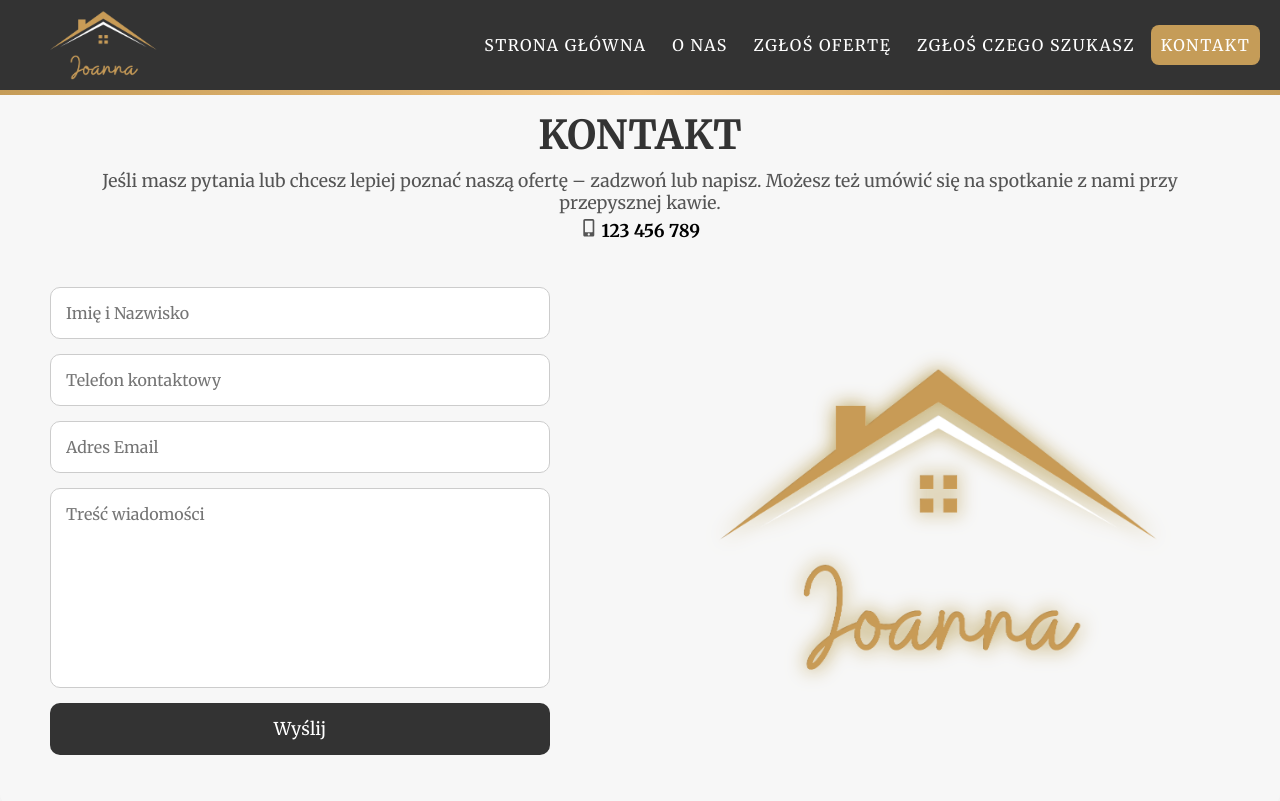
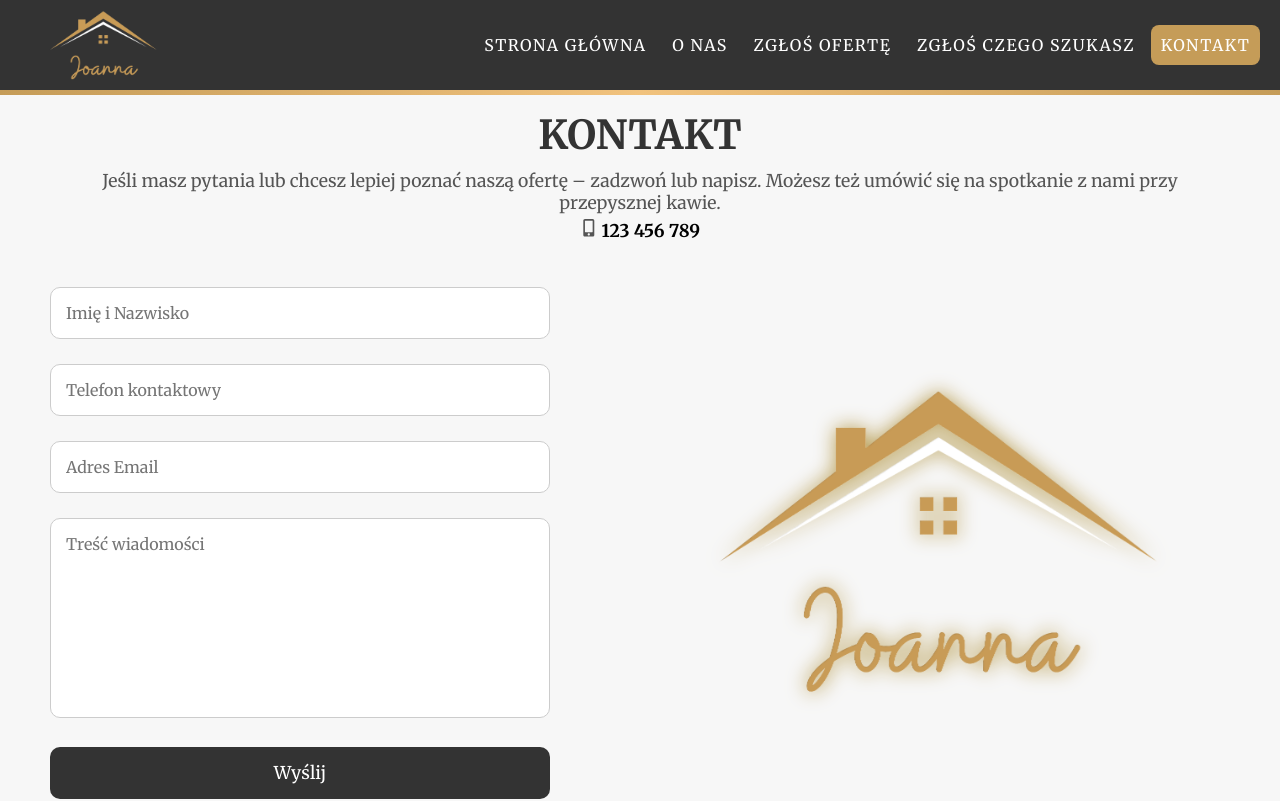
Before and after one commit to AdamGrodzki/nieruchomosci-joanna, a Next.js app: page /kontakt in a window 1280 px wide. Shown: the top 801 px of the page. Built offline with nearby package versions, Linux system fonts and the light colour scheme.

Commit message:
Update contact and offer pages, add contact form validation, and update styles

```diff
--- a/package.json
+++ b/package.json
@@ -15,6 +15,7 @@
     "contentful": "^10.11.8",
     "emailjs-com": "^3.2.0",
     "embla-carousel-react": "^8.1.5",
+    "formik": "^2.4.6",
     "framer-motion": "^11.3.24",
     "leaflet": "^1.9.4",
     "next": "14.2.3",
@@ -28,7 +29,8 @@
     "react-slick": "^0.30.2",
     "sass": "^1.77.4",
     "slick-carousel": "^1.8.1",
-    "swiper": "^11.1.5"
+    "swiper": "^11.1.5",
+    "yup": "^1.4.0"
   },
   "devDependencies": {
     "@types/node": "^20",
--- a/pages/kontakt.tsx
+++ b/pages/kontakt.tsx
@@ -1,67 +1,55 @@
 import React, { useEffect, useState } from 'react';
 import Image from 'next/image';
 import { FaMobileAlt } from 'react-icons/fa';
-import styles from "@/styles/contact.module.css";
-import img1 from "../images/logoDark.png";
+import { useFormik } from 'formik';
+import styles from '@/styles/contact.module.css';
+import img1 from '../images/logoDark.png';
 import emailjs from 'emailjs-com';
-import Modal from "@/components/Modal/Modal";
+import Modal from '@/components/Modal/Modal';
 
-interface FormState {
-  name: string;
-  email: string;
-  phone: string;
-  message: string;
-}
+import {ContactFormSchema} from '@/static/contactFormSchema'
 
 const Contact = () => {
-  const [form, setForm] = useState<FormState>({
+  const [alertMessage, setAlertMessage] = useState<string | null>(null);
+  const [alertType, setAlertType] = useState<'success' | 'error' | null>(null);
+
+  const formik = useFormik({
+    initialValues: {
       name: '',
       email: '',
       phone: '',
       message: '',
-  });
-
-  const [alertMessage, setAlertMessage] = useState<string | null>(null);
-  const [alertType, setAlertType] = useState<'success' | 'error' | null>(null);
-
-  const handleChange = (e: React.ChangeEvent<HTMLInputElement | HTMLTextAreaElement>) => {
-    const { name, value } = e.target;
-    setForm((prevForm) => ({ ...prevForm, [name]: value }));
-  };
-
-  const handleSubmit = (e: React.FormEvent<HTMLFormElement>) => {
-    console.log(form)
-    e.preventDefault();
-
+    },
+    validationSchema: ContactFormSchema,
+    onSubmit: (values, { resetForm }) => {
       const serviceID = String(process.env.SERVICE_ID);
       const templateID = String(process.env.TEMPLATE_ID);
       const userID = String(process.env.USER_DI);
 
-    const templateParams: Record<string, unknown> = {
-      name: form.name,
-      email: form.email,
-      phone: form.phone,
-      message: form.message,
+
+
+      const templateParams = {
+        name: values.name,
+        email: values.email,
+        phone: values.phone,
+        message: values.message,
       };
 
-    emailjs.send(serviceID, templateID, templateParams, userID)
+      emailjs
+        .send(serviceID, templateID, templateParams, userID)
         .then((response) => {
           console.log('SUCCESS!', response.status, response.text);
           setAlertMessage('Wiadomość została wysłana pomyślnie!');
           setAlertType('success');
-        setForm({
-          name: '',
-          email: '',
-          phone: '',
-          message: ''
-        });
+          resetForm();
         })
         .catch((err) => {
           console.error('Error', err);
           setAlertMessage('Błąd podczas wysyłania wiadomości. Spróbuj ponownie.');
           setAlertType('error');
         });
-  };
+    },
+  });
 
   const handleCloseModal = () => {
     setAlertMessage(null);
@@ -90,7 +78,6 @@ const Contact = () => {
         </p>
       </div>
 
-
       {alertMessage && (
         <Modal
           message={alertMessage}
@@ -101,40 +88,117 @@ const Contact = () => {
       )}
 
       <div className={styles.contactContent}>
-        <form onSubmit={handleSubmit} className={styles.contactForm}>
+        {/* <form onSubmit={formik.handleSubmit} className={styles.contactForm}>
           <input
             type="text"
             name="name"
-            value={form.name}
-            onChange={handleChange}
             placeholder="Imię i Nazwisko"
-            required
+            value={formik.values.name}
+            onChange={formik.handleChange}
+            onBlur={formik.handleBlur}
           />
+          {formik.touched.name && formik.errors.name && <div className={styles.error}>{formik.errors.name}</div>}
+
           <input
             type="tel"
             name="phone"
-            value={form.phone}
-            onChange={handleChange}
             placeholder="Telefon kontaktowy"
-            required
+            value={formik.values.phone}
+            onChange={formik.handleChange}
+            onBlur={formik.handleBlur}
           />
+          {formik.touched.phone && formik.errors.phone && <div className={styles.error}>{formik.errors.phone}</div>}
+
           <input
             type="email"
             name="email"
-            value={form.email}
-            onChange={handleChange}
             placeholder="Adres Email"
-            required
+            value={formik.values.email}
+            onChange={formik.handleChange}
+            onBlur={formik.handleBlur}
           />
+          {formik.touched.email && formik.errors.email && <div className={styles.error}>{formik.errors.email}</div>}
+
           <textarea
             name="message"
-            value={form.message}
-            onChange={handleChange}
             placeholder="Treść wiadomości"
-            required
+            value={formik.values.message}
+            onChange={formik.handleChange}
+            onBlur={formik.handleBlur}
           />
+          {formik.touched.message && formik.errors.message && <div className={styles.error}>{formik.errors.message}</div>}
+
+          <button type="submit">Wyślij</button>
+        </form> */}
+
+<form onSubmit={formik.handleSubmit} className={styles.contactForm}>
+  <div style={{ position: 'relative' }}>
+    <input
+      type="text"
+      name="name"
+      placeholder="Imię i Nazwisko"
+      value={formik.values.name}
+      onChange={formik.handleChange}
+      onBlur={formik.handleBlur}
+    />
+    {formik.touched.name && formik.errors.name && (
+      <div className={`${styles.error} ${styles.errorVisible}`}>
+        {formik.errors.name}
+      </div>
+    )}
+  </div>
+
+  <div style={{ position: 'relative' }}>
+    <input
+      type="tel"
+      name="phone"
+      placeholder="Telefon kontaktowy"
+      value={formik.values.phone}
+      onChange={formik.handleChange}
+      onBlur={formik.handleBlur}
+    />
+    {formik.touched.phone && formik.errors.phone && (
+      <div className={`${styles.error} ${styles.errorVisible}`}>
+        {formik.errors.phone}
+      </div>
+    )}
+  </div>
+
+  <div style={{ position: 'relative' }}>
+    <input
+      type="email"
+      name="email"
+      placeholder="Adres Email"
+      value={formik.values.email}
+      onChange={formik.handleChange}
+      onBlur={formik.handleBlur}
+    />
+    {formik.touched.email && formik.errors.email && (
+      <div className={`${styles.error} ${styles.errorVisible}`}>
+        {formik.errors.email}
+      </div>
+    )}
+  </div>
+
+  <div style={{ position: 'relative' }}>
+    <textarea
+      name="message"
+      placeholder="Treść wiadomości"
+      value={formik.values.message}
+      onChange={formik.handleChange}
+      onBlur={formik.handleBlur}
+    />
+    {formik.touched.message && formik.errors.message && (
+      <div className={`${styles.error} ${styles.errorVisible}`}>
+        {formik.errors.message}
+      </div>
+    )}
+  </div>
+
   <button type="submit">Wyślij</button>
 </form>
+
+
         <div className={styles.contactImage}>
           <Image
             src={img1}
--- /dev/null
+++ b/static/contactFormSchema.ts
@@ -0,0 +1,20 @@
+import * as Yup from 'yup';
+
+export const ContactFormSchema = Yup.object().shape({
+    name: Yup.string()
+        .min(2, 'Imię i nazwisko jest zbyt krótkie')
+        .max(50, 'Imię i nazwisko nie może być dłuższe niż 50 znaków')
+        .matches(/^[a-zA-ZÀ-ÿ\s'-]+$/, 'Imię i nazwisko może zawierać tylko litery')
+        .required('Imię i nazwisko jest wymagane'),
+    email: Yup.string()
+        .email('Nieprawidłowy adres email')
+        .max(100, 'Adres email nie może być dłuższy niż 100 znaków')
+        .required('Adres email jest wymagany'),
+    phone: Yup.string()
+        .matches(/^(?:\d{3}[- ]?\d{3}[- ]?\d{3})$/, 'Numer telefonu musi mieć 9 cyfr')
+        .required('Numer telefonu jest wymagany'),
+
+    message: Yup.string()
+        .min(10, 'Wiadomość jest zbyt krótka')
+        .required('Wiadomość jest wymagana'),
+});
--- a/styles/contact.module.css
+++ b/styles/contact.module.css
@@ -61,7 +61,7 @@
 
  .contactForm input,
  .contactForm textarea {
-     margin-bottom: 15px;
+     margin-bottom: 25px;
      padding: 15px;
      border-radius: 10px;
      border: 1px solid #ccc;
@@ -128,3 +128,35 @@
          transform: scale(1.1);
      }
  }
+
+ .error {
+     color: #d9534f;
+     background-color: #f9d6d5;
+     border: 1px solid #d9534f;
+     padding: 5px;
+     margin-bottom: 5px;
+     border-radius: 10px;
+     font-size: 10px;
+     font-weight: 500;
+     text-align: left;
+     width: fit-content;
+     display: inline-block;
+     opacity: 0;
+ }
+
+ .errorVisible {
+    opacity: 1;
+    position: absolute;
+    top: -18px;
+    left: 0;
+    transform: translateY(0);
+    animation: shake 0.5s ease-in;
+ }
+
+ @keyframes shake {
+    0% { transform: translateX(-5px); }
+    25% { transform: translateX(5px); }
+    50% { transform: translateX(-5px); }
+    75% { transform: translateX(5px); }
+    100% { transform: translateX(0); }
+  }
```
Also changed, not shown: pages/zglos-oferte.tsx (+9 -2 lines), pages/index.tsx (line endings or trailing spaces), 1 other file (tests, documents, lock files or other folders). Lines whose indentation alone changed are shown as unchanged.
